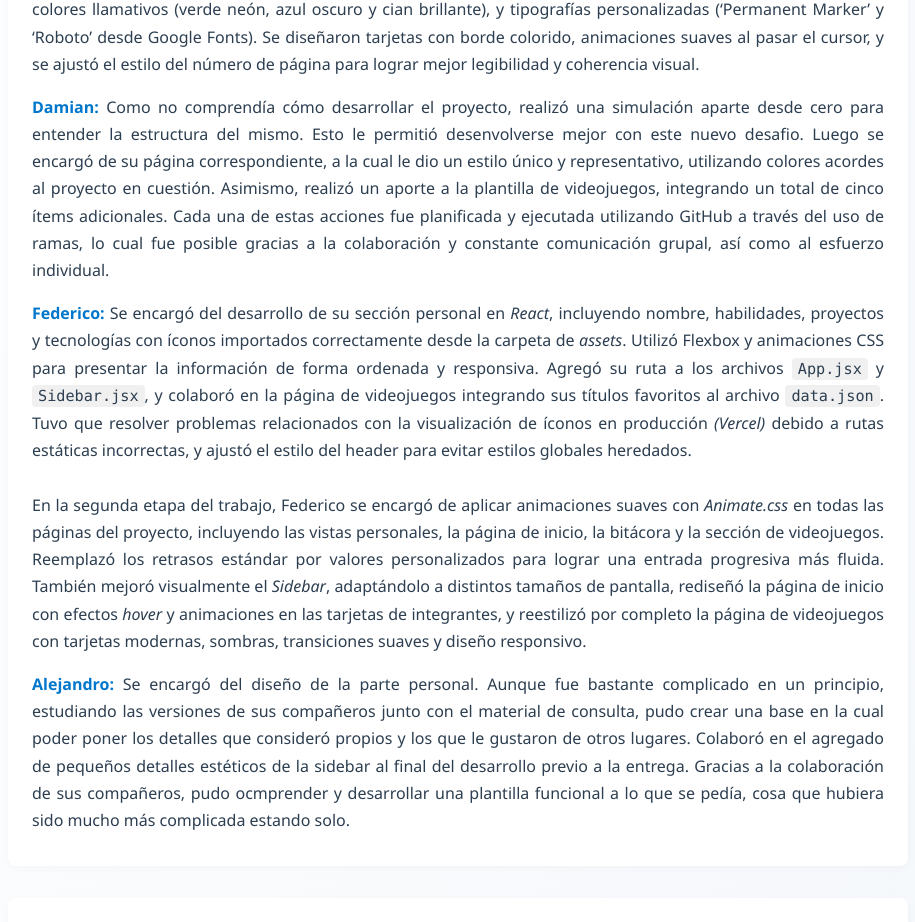
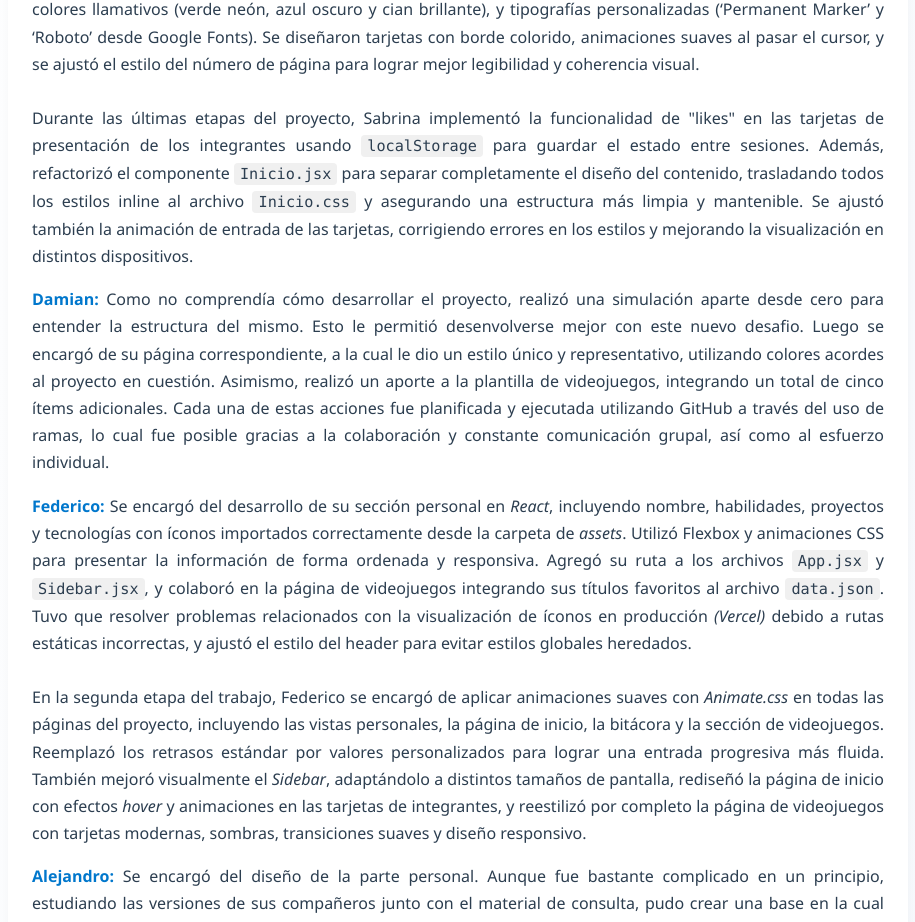
Before and after one commit to SabrinaChoque/TP2_Front_Grupo7_comisionD, a React (Vite) app: page /bitacora in a window 1280 px wide. Shown: the part 1290-2212 px from the top of the page, without its empty margins (282-1197 px from the left). Built offline with nearby package versions, Linux system fonts and the light colour scheme; a web font is replaced by a local one.

Commit message:
bitacora
informacion de las mejoras

```diff
--- a/src/pages/Bitacora.jsx
+++ b/src/pages/Bitacora.jsx
@@ -42,6 +42,9 @@ function Bitacora() {
     En la segunda parte del trabajo práctico, se enfocó en la sección que consume la API de Rick and Morty. Implementó la funcionalidad de paginación usando los botones "Anterior" y "Siguiente", gestionando el estado interno con React y controlando la navegación entre páginas de resultados.
 
     Además, realizó mejoras visuales completas en esta sección, inspiradas en la estética de la serie. Aplicó un fondo con gradiente estilo “portal”, colores llamativos (verde neón, azul oscuro y cian brillante), y tipografías personalizadas (‘Permanent Marker’ y ‘Roboto’ desde Google Fonts). Se diseñaron tarjetas con borde colorido, animaciones suaves al pasar el cursor, y se ajustó el estilo del número de página para lograr mejor legibilidad y coherencia visual.
+    <br /><br />
+Durante las últimas etapas del proyecto, Sabrina implementó la funcionalidad de "likes" en las tarjetas de presentación de los integrantes usando <code>localStorage</code> para guardar el estado entre sesiones. Además, refactorizó el componente <code>Inicio.jsx</code> para separar completamente el diseño del contenido, trasladando todos los estilos inline al archivo <code>Inicio.css</code> y asegurando una estructura más limpia y mantenible. Se ajustó también la animación de entrada de las tarjetas, corrigiendo errores en los estilos y mejorando la visualización en distintos dispositivos.
+
     </p>
   <p>
    <strong>Damian:</strong> Como no comprendía cómo desarrollar el proyecto, realizó una simulación aparte desde cero para entender la estructura del mismo. Esto le permitió desenvolverse mejor con este nuevo desafio. Luego se encargó de su página correspondiente, a la cual le dio un estilo único y representativo, utilizando colores acordes al proyecto en cuestión. Asimismo, realizó un aporte a la plantilla de videojuegos, integrando un total de cinco ítems adicionales. Cada una de estas acciones fue planificada y ejecutada utilizando GitHub a través del uso de ramas, lo cual fue posible gracias a la colaboración y constante comunicación grupal, así como al esfuerzo individual.
```
